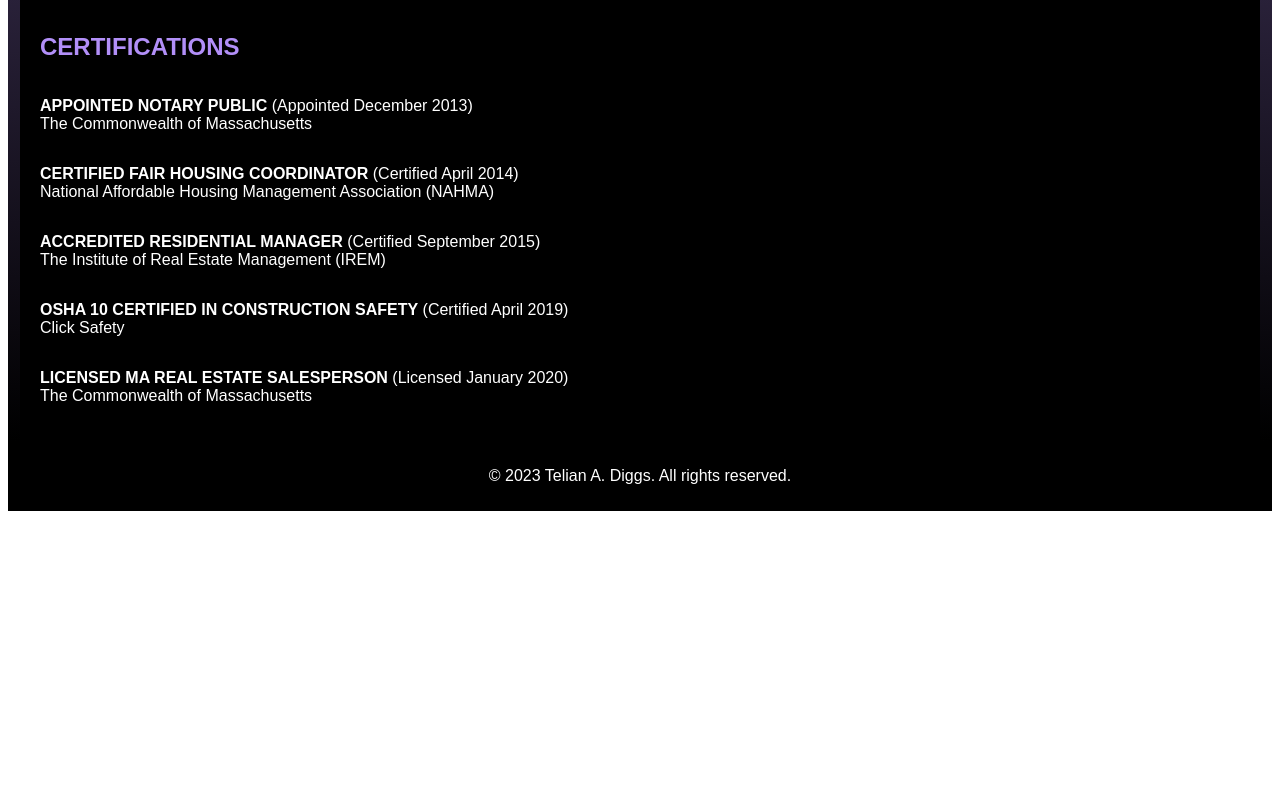
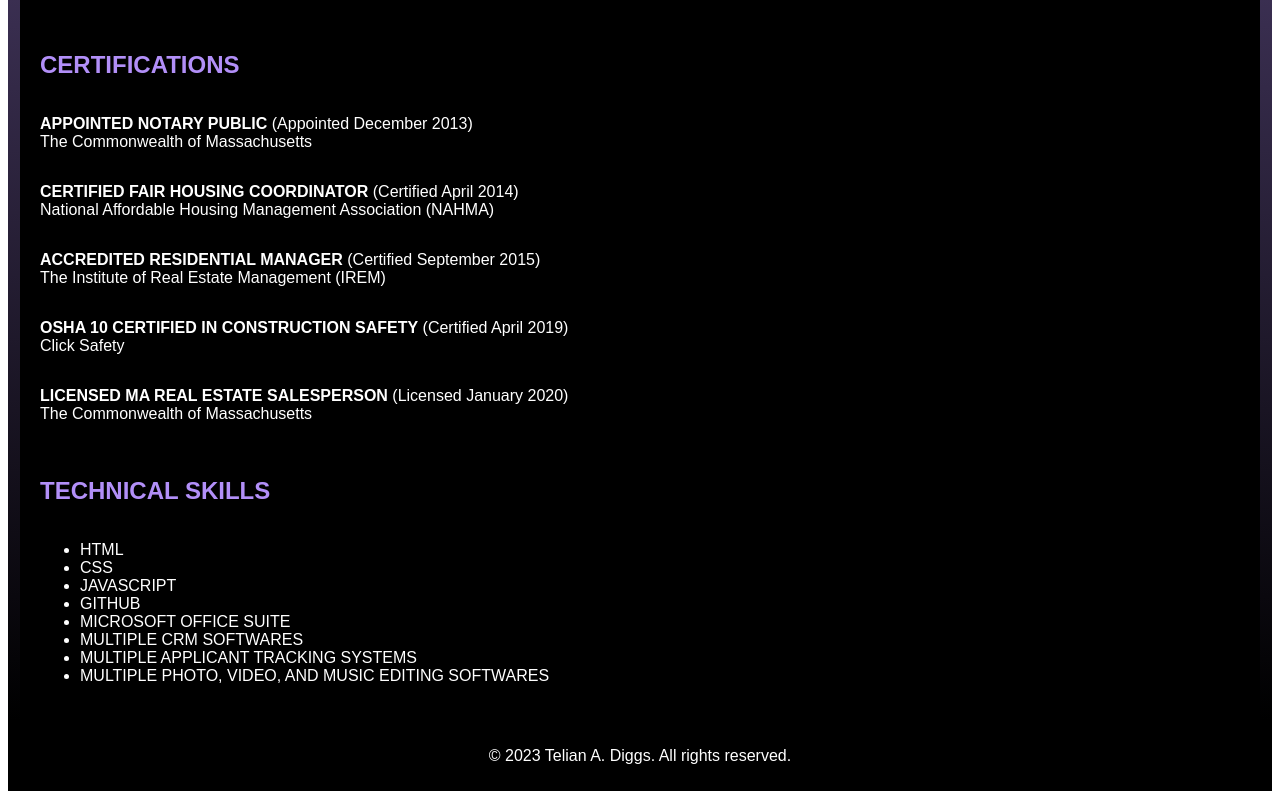
Before and after one commit to Telianakai/Portfolio-Website, a plain HTML site: page resume.html in a window 1280 px wide. Shown: the part 1538-2337 px from the top of the page. Before the commit the page ends 2057 px from the top, so only its background shows below. Drawn offline with Linux system fonts and the light colour scheme.

Commit message:
Updated file name and resume
Renamed Resume.html to resume.html.
Updated resume summary.
Added Technical Skills section.

```diff
--- a/Resume.html
+++ b/resume.html
@@ -20,7 +20,7 @@
 	<div class="containerone">
 		<div id="resume">
 			<h2>SUMMARY</h2>
-					<p>As a professional Recruiter & Property Manager I have proven to be exceedingly successful in recruiting, talent management, operations management, marketing strategy and training/development. I approach all objectives with exuberance, innovative ideas, and strategic planning. As a manager, my primary method for success is developing structure with transparent goals, providing continuous marketing and sales training for employees, and practicing a consultative approach to management.</p><br>
+					<p>As a professional Recruiter, Real Estate Agent, Property Manager & Leasing Manager I have proven to be exceedingly successful in recruiting, sales, operations management, leasing, marketing and training/development. I approach all objectives with exuberance, innovative ideas, and strategic planning. As a manager, my primary method for success is developing structure with transparent goals, providing continuous marketing and sales training for employees, and practicing a consultative approach to management.</p><br>
 
 				<h2>EXPERIENCE</h2>
 					<p><strong>ACCENTURE:</strong> Boston, MA<br>
@@ -90,7 +90,18 @@
 					Click Safety</p>
 
 					<p><strong>LICENSED MA REAL ESTATE SALESPERSON</strong> (Licensed January 2020)<br>
-					The Commonwealth of Massachusetts</p>
+					The Commonwealth of Massachusetts</p><br>
+				<h2>TECHNICAL SKILLS</h2>
+					<ul>
+						<li>HTML</li>
+						<li>CSS</li>
+						<li>JAVASCRIPT</li>
+						<li>GITHUB</li>
+						<li>MICROSOFT OFFICE SUITE</li>
+						<li>MULTIPLE CRM SOFTWARES</li>
+						<li>MULTIPLE APPLICANT TRACKING SYSTEMS</li>
+						<li>MULTIPLE PHOTO, VIDEO, AND MUSIC EDITING SOFTWARES</li>
+					</ul>
 		</div>
 	</div>
 <!-- _________________________________FOOTER_________________________________	 -->
```
